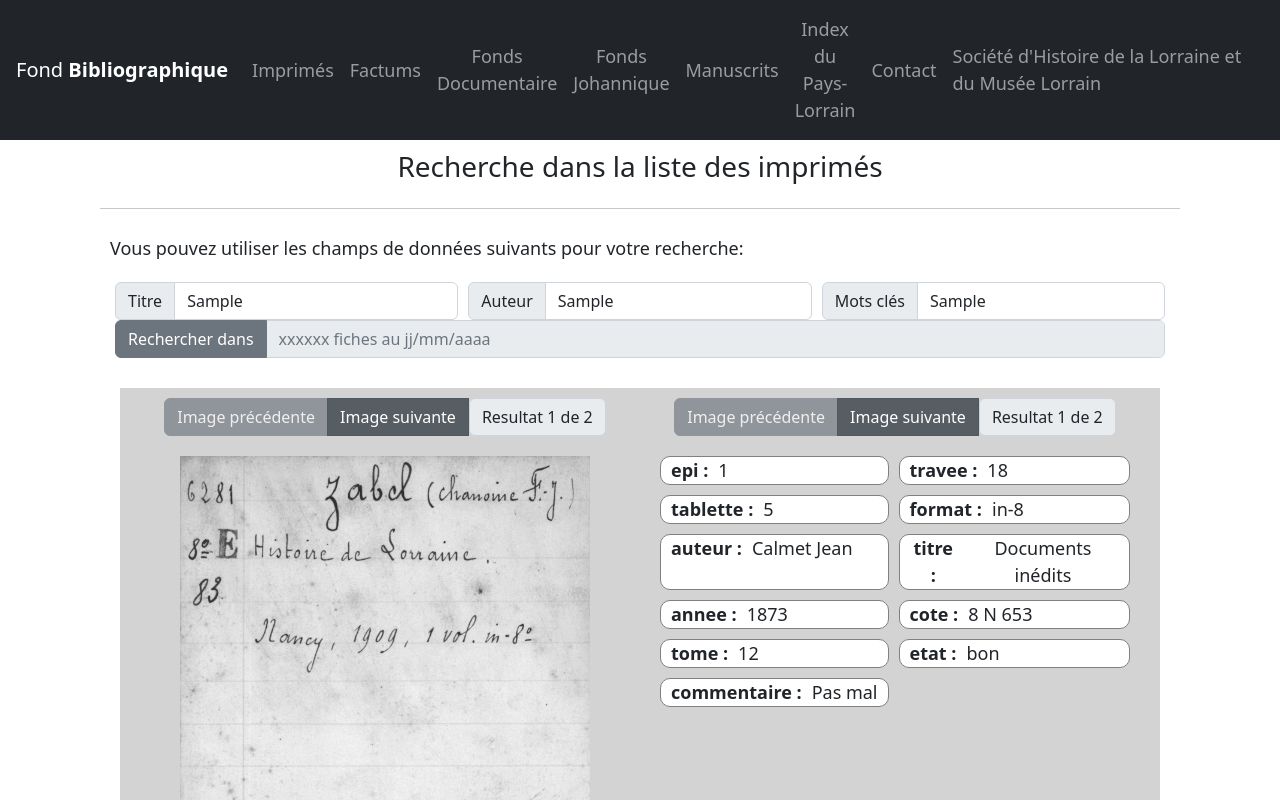
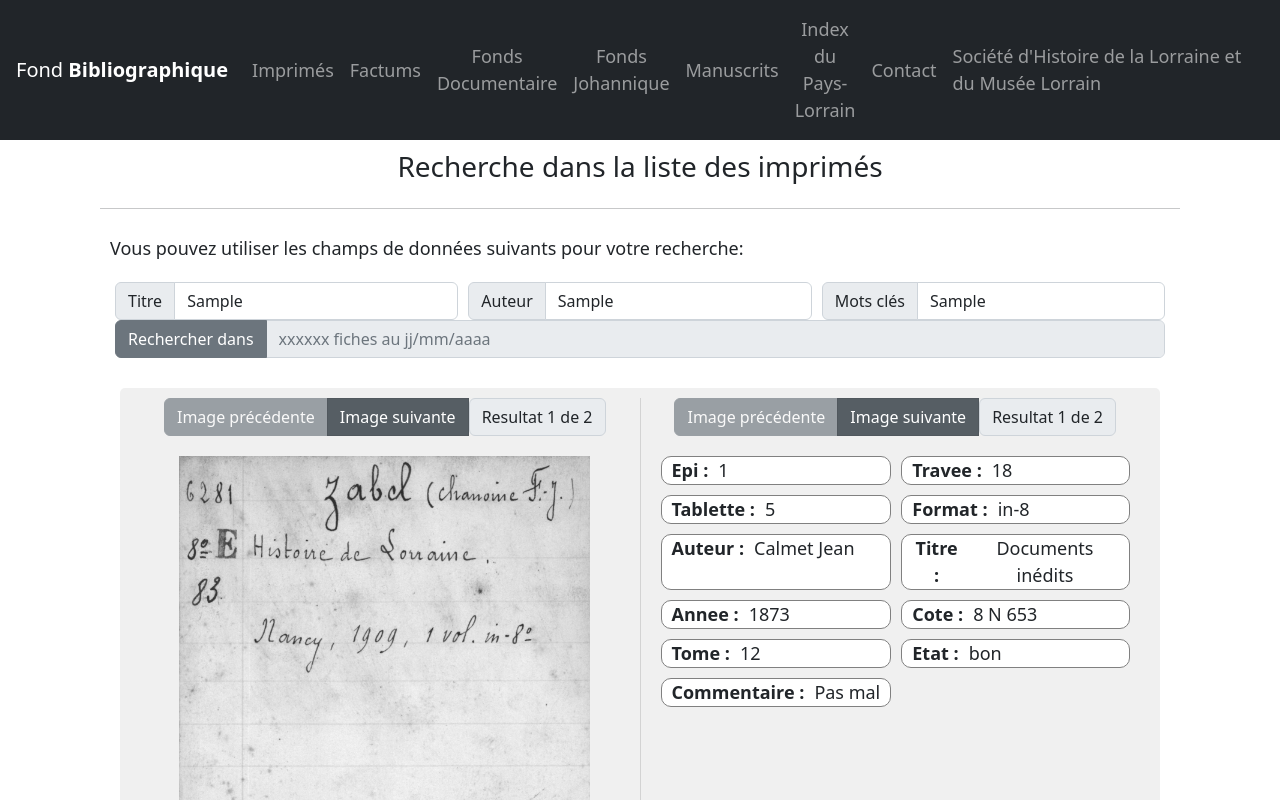
Before and after one commit to loicbefve/BiblioSHLML, a React (Vite) app: page /imprimes in a window 1280 px wide. Both pictures are taken after typing "Sample", "Sample", "Sample" into the empty fields and a click on the button "Rechercher dans". Shown: the top 800 px of the page. Built offline with nearby package versions, Linux system fonts and the light colour scheme.

Commit message:
Quelques ajustements visuels

```diff
--- a/src/components/ResultsViewer.tsx
+++ b/src/components/ResultsViewer.tsx
@@ -1,8 +1,15 @@
 import { useEffect, useState } from 'react';
 import { useLocation } from 'react-router-dom';
+import styled from 'styled-components';
 import { ImprimeResearchResult } from '../utils/Types';
 import ImageViewer from './ImageViewer';
 import MetadataViewer from './metadata/MetadataViewer';
+
+const VerticalSeparator = styled.div`
+  border: none;
+  border-left: 1px solid lightgrey;
+  width: 1px;
+`;
 
 function parseHash(hashToParse: string, results: ImprimeResearchResult[]) {
   const maybeDataIndexFromHash = hashToParse.match(/(?<=r)[0-9]/);
@@ -68,6 +75,7 @@ function ResultsViewer({ results }: IProps) {
         currentImageIndex={currentImageIndex}
         setCurrentImageIndex={setCurrentImageIndex}
       />
+      <VerticalSeparator />
       <MetadataViewer
         results={results}
         currentDataIndex={currentDataIndex}
--- a/src/components/SearchComponent.tsx
+++ b/src/components/SearchComponent.tsx
@@ -15,7 +15,8 @@ const SearchComponentWrapper = styled.div`
 `;
 
 const ResultDisplayContainer = styled.div`
-  background-color: lightgrey;
+  background-color: rgba(211, 211, 211, 0.35);
+  border-radius: 5px;
   display: flex;
   flex: 1;
   flex-direction: row;
--- a/src/components/metadata/MetadataItem.tsx
+++ b/src/components/metadata/MetadataItem.tsx
@@ -29,7 +29,9 @@ function MetadataItem({ metadataName, metadataValue }: IProps) {
   return (
     <MetadataWrapper>
       <MetadataContainer>
-        <MetadataName>{metadataName} :</MetadataName>
+        <MetadataName>
+          {metadataName.charAt(0).toUpperCase() + metadataName.slice(1)} :
+        </MetadataName>
         <MetadataValue>{metadataValue}</MetadataValue>
       </MetadataContainer>
     </MetadataWrapper>
```
